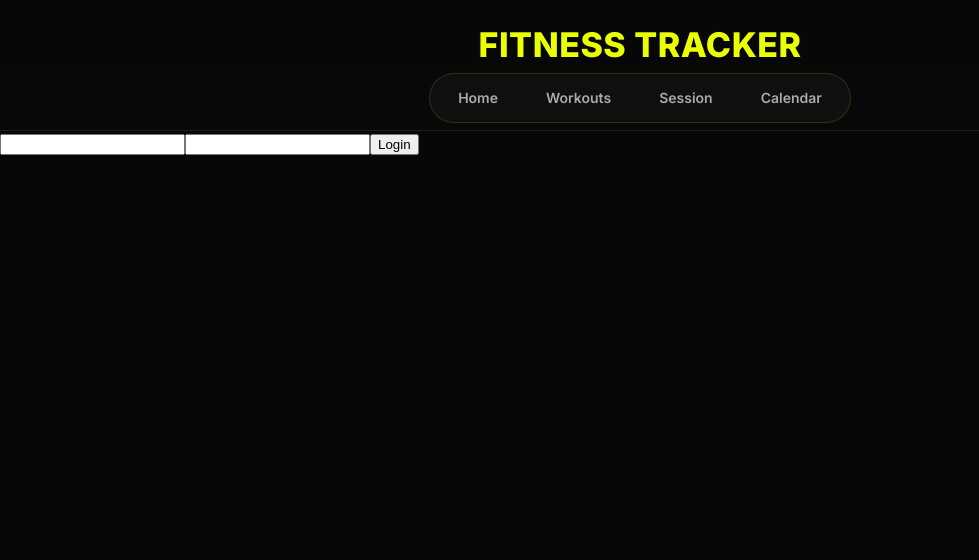
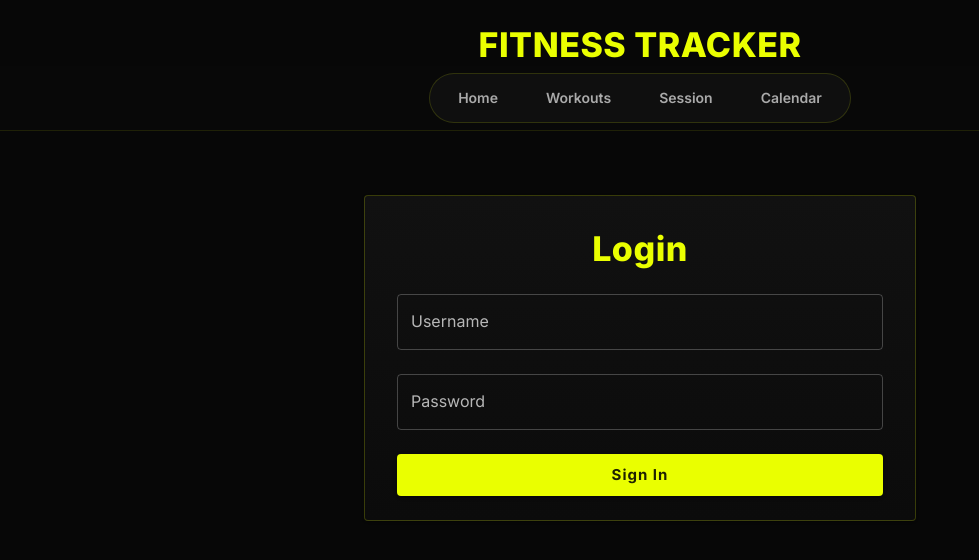
Before and after one commit to nickonick889/fitness-tracker, a React (Vite) app in the folder frontend/: page /login in a window 1280 px wide. Shown: the top 560 px of the page, without its empty margins (0-979 px from the left). Built offline with nearby package versions, Linux system fonts and the light colour scheme.

Commit message:
Sign in webpage

```diff
--- a/frontend/src/App.jsx
+++ b/frontend/src/App.jsx
@@ -1,7 +1,7 @@
 // src/App.jsx
 
 import { useContext } from "react";
-import { Route, Routes } from "react-router-dom";
+import { Navigate, Route, Routes } from "react-router-dom";
 import LoginForm from "./components/LoginForm";
 import Secret from "./components/Secret";
 import SignupForm from "./components/SignUpForm";
@@ -49,6 +49,7 @@ const App = () => {
   const handleSignOut = () => {
     localStorage.removeItem("token");
     setUser(null);
+    Navigate("/");
   };
 
   return (
--- a/frontend/src/components/LoginForm.jsx
+++ b/frontend/src/components/LoginForm.jsx
@@ -3,6 +3,19 @@ import { useNavigate } from "react-router-dom";
 import { UserContext } from "../contexts/UserContext";
 import { login } from "../services/authService";
 import { getSession } from "../services/sessionService";
+
+import {
+  Alert,
+  Box,
+  Button,
+  Card,
+  CardContent,
+  Container,
+  Stack,
+  TextField,
+  Typography,
+} from "@mui/material";
+
 
 export default function LoginForm() {
   const { setUser } = useContext(UserContext);
@@ -26,27 +39,75 @@ export default function LoginForm() {
     e.preventDefault();
 
     try {
-      // 🔐 Step 1: login → stores token
       await login(formData);
 
-      // 🔐 Step 2: fetch user from protected route
       const data = await getSession();
 
-      // 🔐 Step 3: set user in context
       setUser(data.user);
 
-      navigate("/dashboard"); // or wherever
+      navigate("/"); // or wherever
     } catch (err) {
       setMessage(err.message || "Invalid login");
     }
   };
 
   return (
-    <form onSubmit={handleSubmit}>
-      <input name="username" onChange={handleChange} />
-      <input name="password" type="password" onChange={handleChange} />
-      <button>Login</button>
-      <p>{message}</p>
-    </form>
+    <Container maxWidth="sm" sx={{ py: 8 }}>
+      <Card
+        sx={{
+          border: "1px solid rgba(234,255,0,0.2)",
+          background: "linear-gradient(180deg, #111 0%, #0b0b0b 100%)",
+          backdropFilter: "blur(10px)",
+        }}
+      >
+        <CardContent sx={{ p: 4 }}>
+          <Stack spacing={3} component="form" onSubmit={handleSubmit}>
+            <Typography
+              variant="h4"
+              sx={{
+                fontWeight: 800,
+                textAlign: "center",
+                color: "primary.main",
+              }}
+            >
+              Login
+            </Typography>
+
+            {message && <Alert severity="error">{message}</Alert>}
+
+            <TextField
+              label="Username"
+              name="username"
+              value={formData.username}
+              onChange={handleChange}
+              fullWidth
+              autoComplete="username"
+            />
+
+            <TextField
+              label="Password"
+              name="password"
+              type="password"
+              value={formData.password}
+              onChange={handleChange}
+              fullWidth
+              autoComplete="current-password"
+            />
+
+            <Button
+              type="submit"
+              variant="contained"
+              size="large"
+              sx={{
+                fontWeight: 700,
+                letterSpacing: 1,
+              }}
+            >
+              Sign In
+            </Button>
+          </Stack>
+        </CardContent>
+      </Card>
+    </Container>
   );
 }
```
Also changed, not shown: frontend/src/services/templateService.js (added, +10 -0 lines), 1 other file (tests, documents, lock files or other folders).
